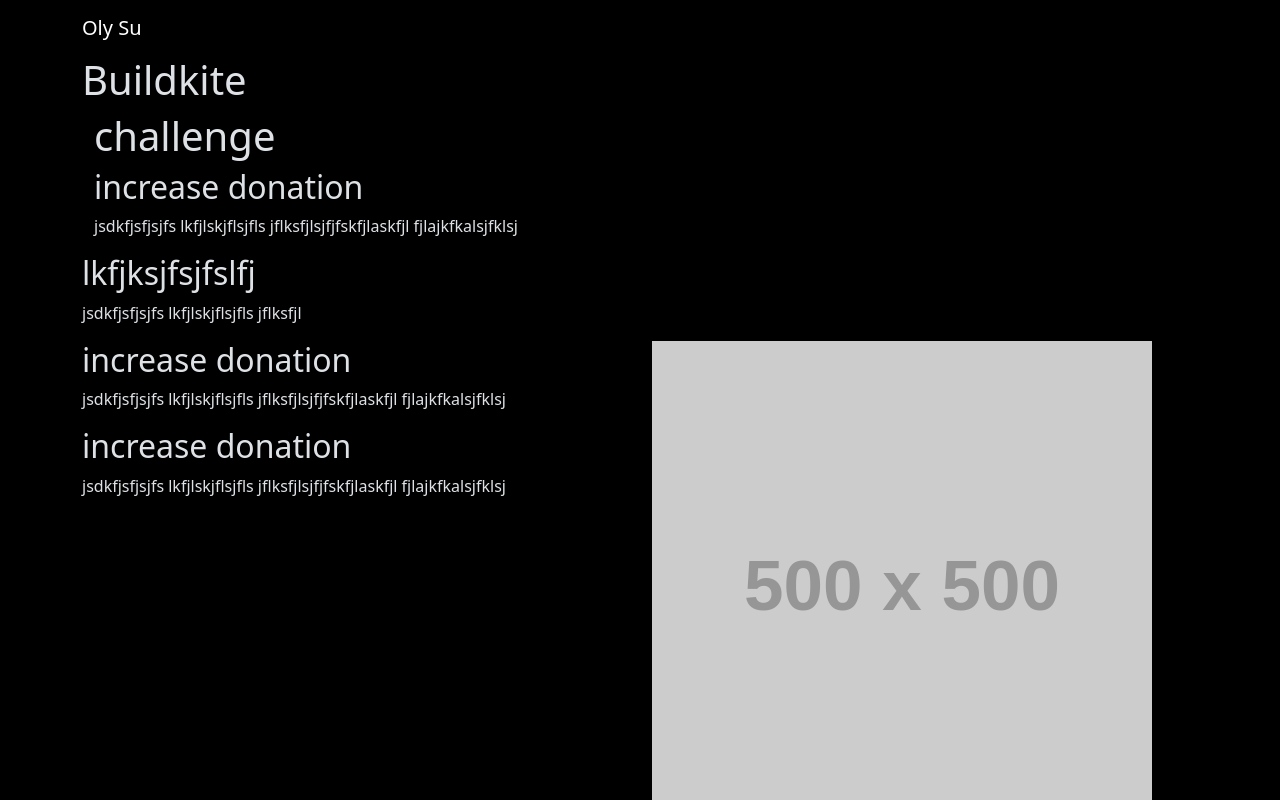
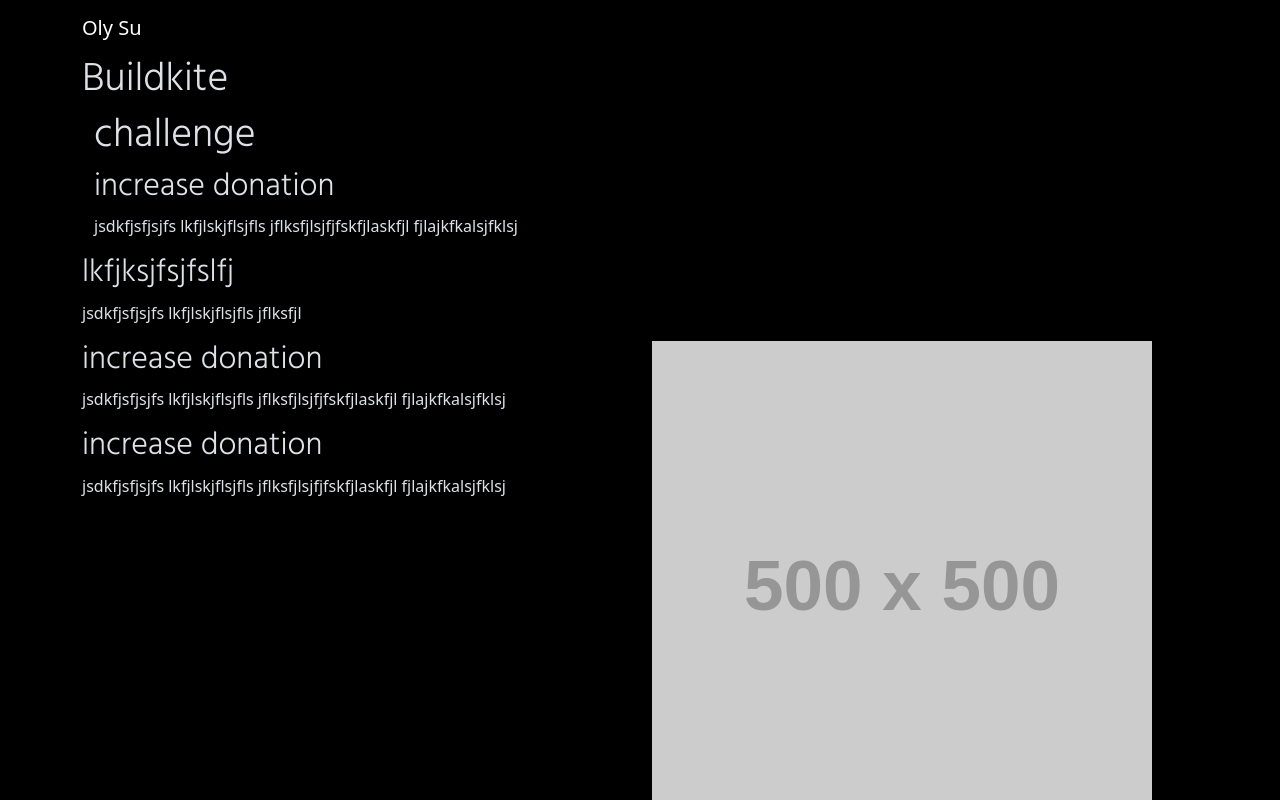
Before and after one commit to QueenVivi/olys-website, a Next.js app: page /buildkite in a window 1280 px wide. Shown: the top 800 px of the page. Built offline with nearby package versions, Linux system fonts and the light colour scheme.

Commit message:
Setup font family Hind

```diff
--- a/components/Layout/Layout.tsx
+++ b/components/Layout/Layout.tsx
@@ -8,6 +8,10 @@ export default function Layout({ children }) {
       <Head>
         <title>Oly Su's Website</title>
         <meta name="viewport" content="width=device-width, initial-scale=1" />
+        <style>
+          @import
+          url('https://fonts.googleapis.com/css2?family=Hind:wght@300;700&display=swap');
+        </style>
       </Head>
       <Header />
       <main>{children}</main>
--- a/scss/custom.scss
+++ b/scss/custom.scss
@@ -4,9 +4,13 @@
 // scss-docs-start import-stack
 // Configuration
 @import "../node_modules/bootstrap/scss/functions";
+
+// default variable overrides
+$headings-font-family: "Hind", sans-serif;
+
 @import "../node_modules/bootstrap/scss/variables";
 
-// default variable overrides
+// dark mode variable overrides
 $body-bg-dark: $black;
 
 @import "../node_modules/bootstrap/scss/variables-dark";
```
